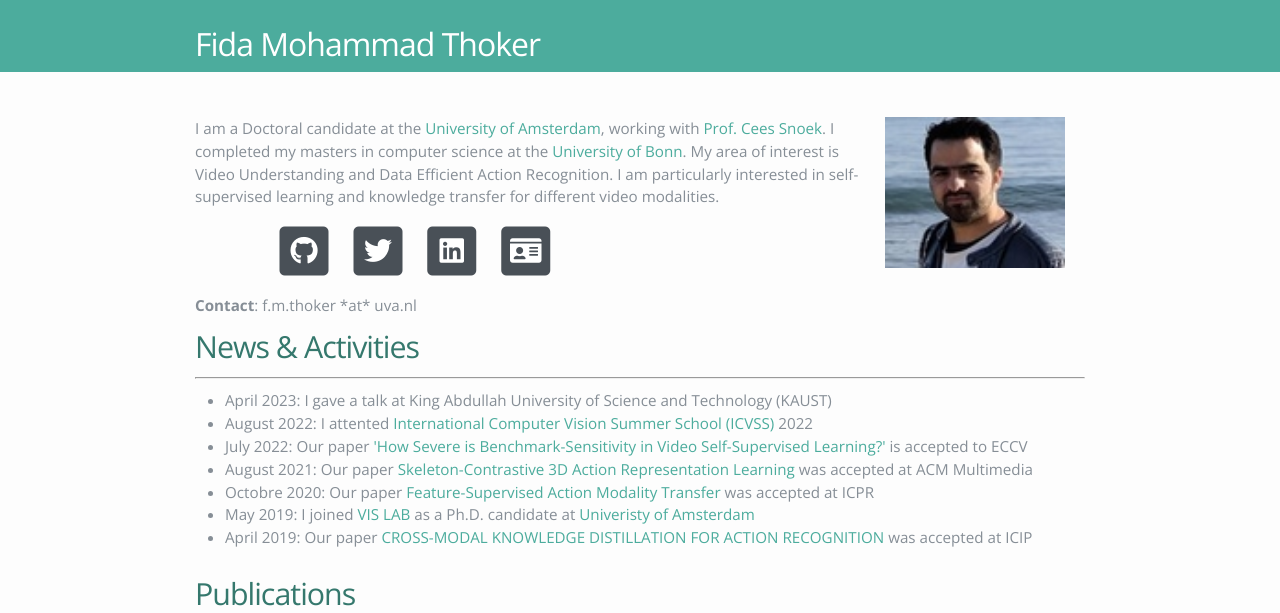
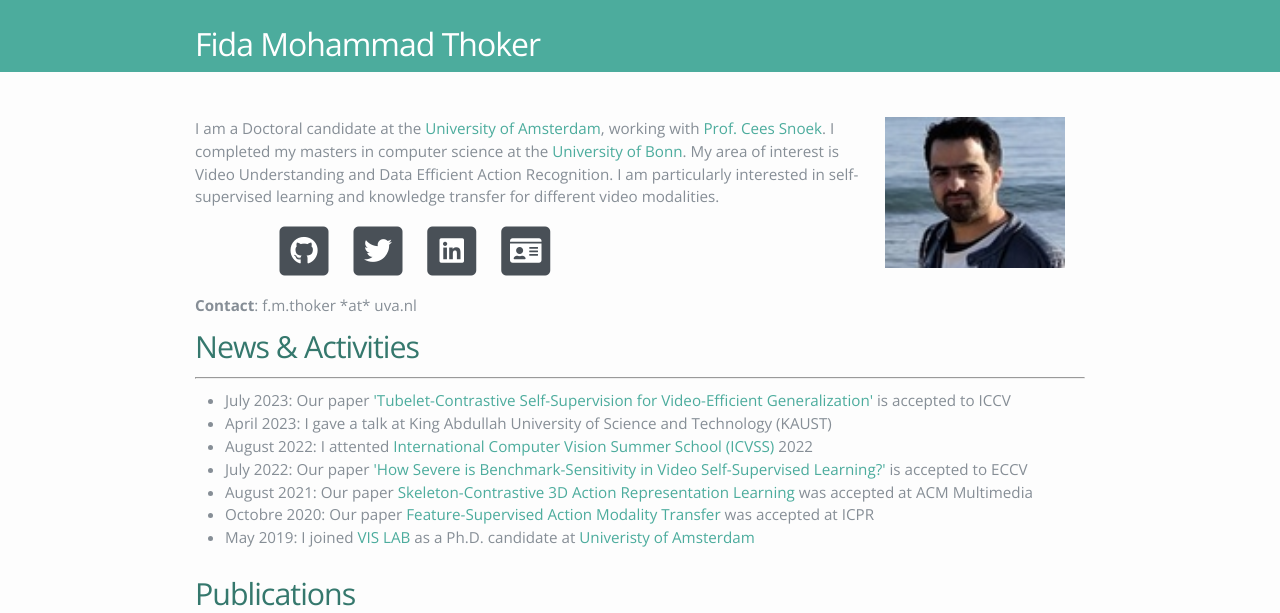
Before and after one commit to fmthoker/fmthoker.github.io, a website: page index.html in a window 1280 px wide. Shown: the top 613 px of the page. Drawn offline with nearby package versions, Linux system fonts and the light colour scheme; some icons are missing; a web font is replaced by a local one.

Commit message:
Update index.html

```diff
--- a/index.html
+++ b/index.html
@@ -139,6 +139,7 @@
 
 <div class="container"> <div class="events">
     <ul>
+        <li> July 2023: Our paper <a href="https://arxiv.org/abs/2303.11003">'Tubelet-Contrastive Self-Supervision for Video-Efficient Generalization'</a> is accepted to ICCV
         <li> April 2023: I gave a talk at  King Abdullah University of Science and Technology (KAUST) </a>
         <li> August 2022: I attented  <a href="https://iplab.dmi.unict.it/icvss2022/">International Computer Vision Summer School (ICVSS)</a> 2022
         <li> July 2022: Our paper <a href="https://arxiv.org/abs/2203.14221">'How Severe is Benchmark-Sensitivity in Video Self-Supervised Learning?'</a> is accepted to ECCV
```
